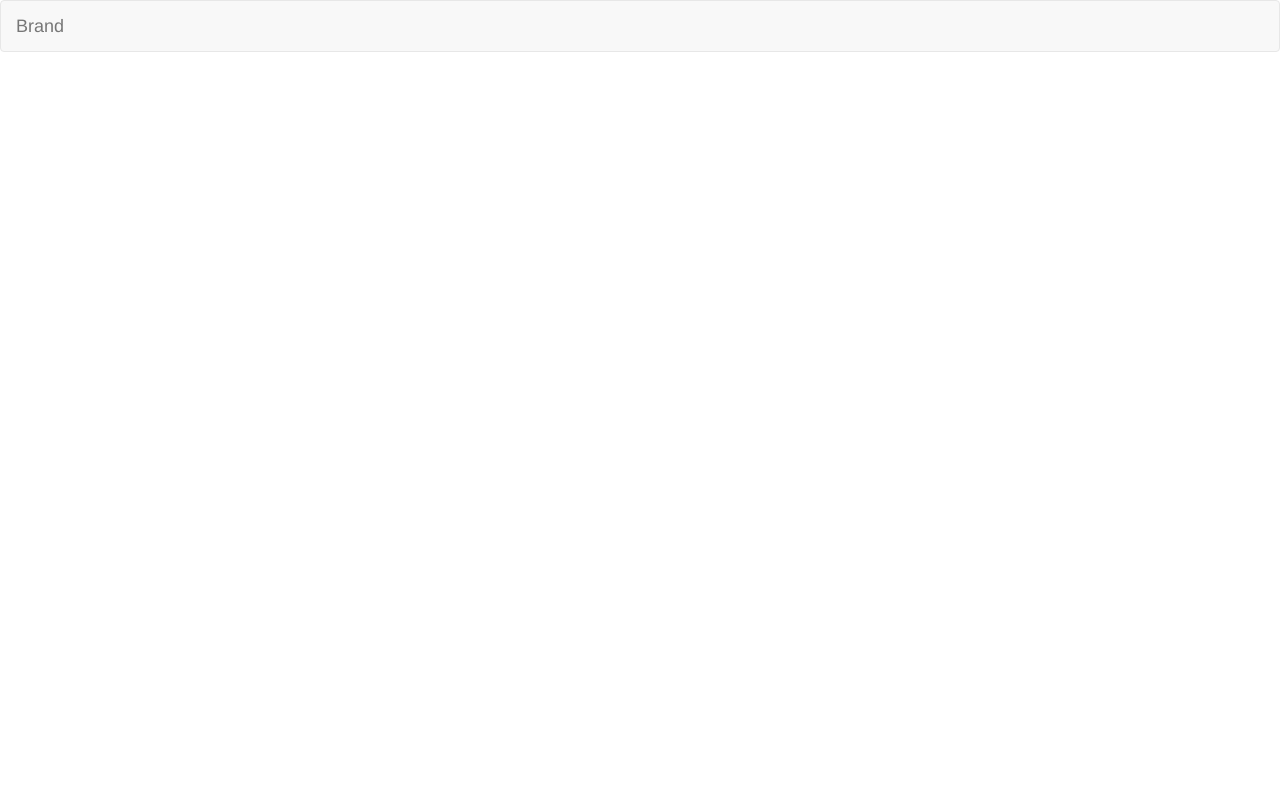
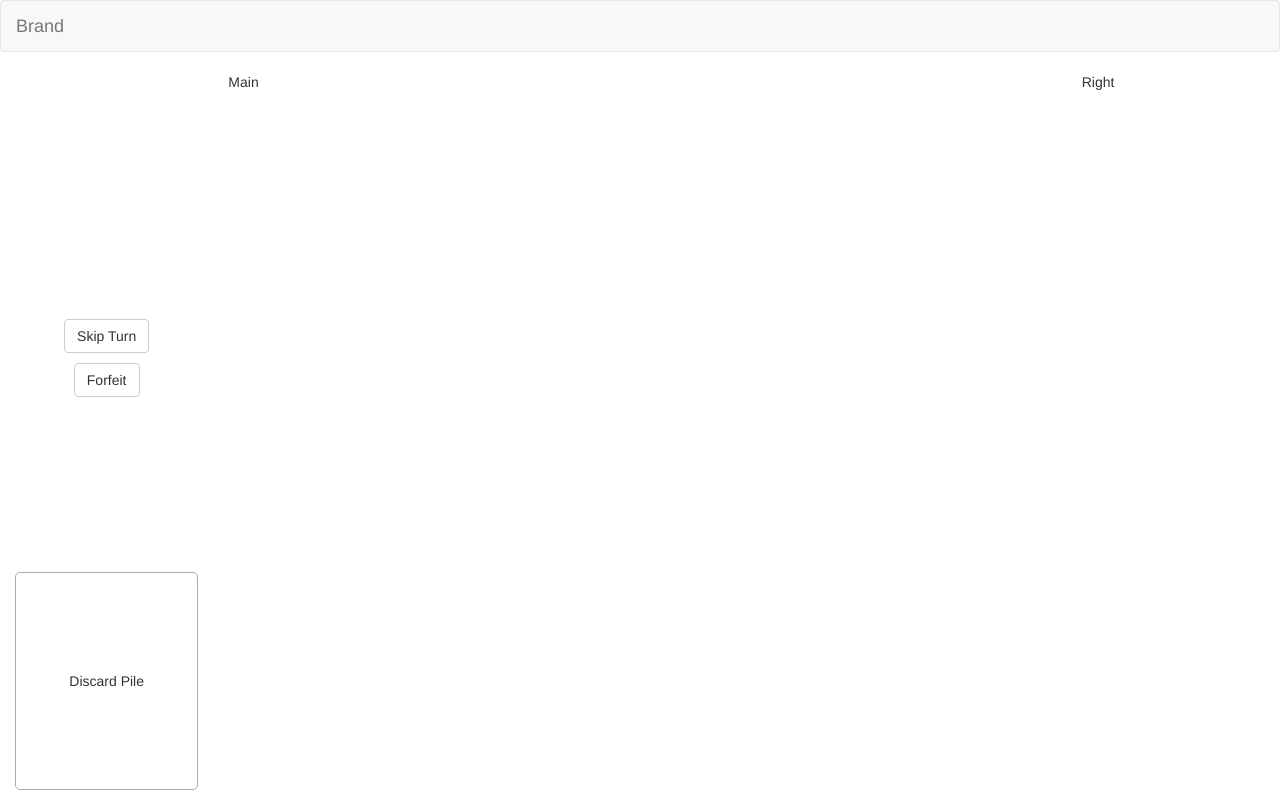
Before and after one commit to MrAvinashRao/ElevationOfPrivilegesGUI, a plain HTML site: page index.html in a window 1280 px wide. Drawn offline with nearby package versions, Linux system fonts and the light colour scheme.

Commit message:
Addition of an external main.css file plus changes for left panel.

```diff
--- a/index.html
+++ b/index.html
@@ -7,6 +7,7 @@
     <meta name="viewport" content="width=device-width, initial-scale=1">
     <title>Elevations of Privileges</title>
     <link rel="stylesheet" href="https://maxcdn.bootstrapcdn.com/bootstrap/3.3.7/css/bootstrap.min.css" integrity="sha384-BVYiiSIFeK1dGmJRAkycuHAHRg32OmUcww7on3RYdg4Va+PmSTsz/K68vbdEjh4u" crossorigin="anonymous">
+    <link rel="stylesheet" href="./main.css">
 </head>
 
 <body>
@@ -24,14 +25,31 @@
             </div>
             <!-- Collect the nav links, forms, and other content for toggling -->
             <div class="collapse navbar-collapse" id="bs-example-navbar-collapse-1">
-
             </div>
             <!-- /.navbar-collapse -->
         </div>
         <!-- /.container-fluid -->
     </nav>
-    <div class="container-fluid">
-
+    <div class="container-fluid" id="game-container">
+        <div class="row">
+            <div class="col-xs-2"  align="center">
+                <div class="left-buttongroup">
+                    <p>
+                        <button class="btn btn-default" href="#" type="button">Skip Turn</button>
+                    </p>
+                    <p>
+                        <button class="btn btn-default" href="#" type="button">Forfeit</button>
+                    </p>
+                </div>
+                <div class="left-discardpile">
+                	<p>
+                		Discard Pile
+                	</p>
+                </div>
+            </div>
+            <div class="col-xs-8">Main</div>
+            <div class="col-xs-2">Right</div>
+        </div>
     </div>
     <script src="https://ajax.googleapis.com/ajax/libs/jquery/3.1.1/jquery.min.js"></script>
     <script src="https://maxcdn.bootstrapcdn.com/bootstrap/3.3.7/js/bootstrap.min.js" integrity="sha384-Tc5IQib027qvyjSMfHjOMaLkfuWVxZxUPnCJA7l2mCWNIpG9mGCD8wGNIcPD7Txa" crossorigin="anonymous"></script>
--- /dev/null
+++ b/main.css
@@ -0,0 +1,35 @@
+html, body{
+	height: 100%;
+}
+#game-container{
+	height: calc(100% - 72px);
+}
+#game-container>.row{
+	height: 100%;
+}
+#game-container>.row>div{
+	height: 100%;
+}
+.left-buttongroup{
+	position: absolute;
+	top: 40%;
+	left:0;
+	width:100%;
+	transform: translateY(-50%);
+}
+.left-discardpile{
+	position: absolute;
+	left: 0;
+	bottom: 0;
+	width: 100%;
+	padding: 0 15px;
+	height: 30%;
+	display: table;
+	margin-bottom: 10px;
+}
+.left-discardpile p{
+	display: table-cell;
+	vertical-align: middle;
+	border:1px solid #adadad;
+	border-radius: 5px;
+}
```
